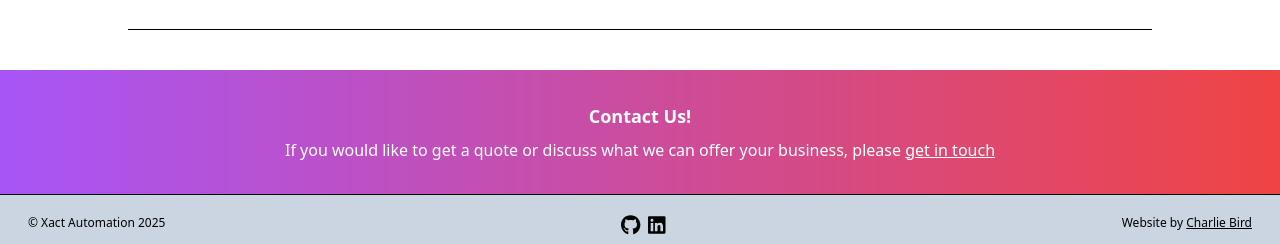
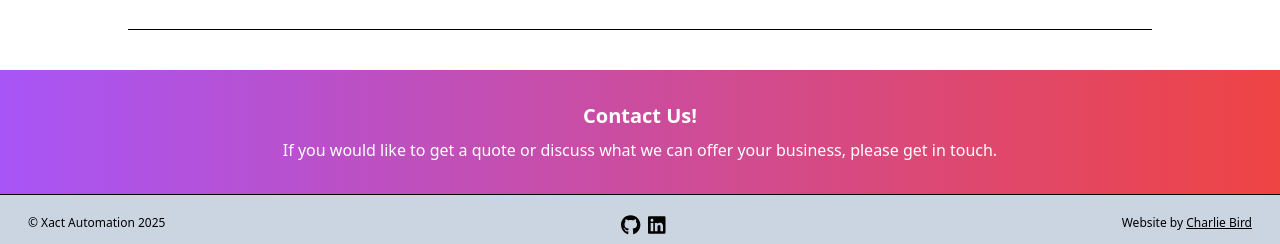
Before and after one commit to cbvvrd/xact-dev, a React (Vite) app: page /xact-dev/demo in a window 1280 px wide. Shown: the part 1761-2005 px from the top of the page. Built offline with nearby package versions, Linux system fonts and the light colour scheme.

Commit message:
Updated ContactUs component so the whole thing is a link to contact page. Also has underline on hover

```diff
--- a/src/components/ContactUs/index.jsx
+++ b/src/components/ContactUs/index.jsx
@@ -2,10 +2,12 @@ import { Link } from "react-router-dom";
 
 function ContactUs() {
     return (
-        <div className="flex flex-col items-center text-center text-white gap-2 py-8 px-5 bg-gradient-to-r from-purple-500 to-red-500">
-            <h4 className="text-lg font-semibold">Contact Us!</h4>
-            <p>If you would like to get a quote or discuss what we can offer your business, please <Link to="/xact-dev/contact" className="underline"> get in touch</Link></p>
+        <Link to="/xact-dev/contact">
+        <div className="flex flex-col items-center text-center text-white gap-2 py-8 px-5 bg-gradient-to-r from-purple-500 to-red-500 hover:underline">
+            <h4 className="text-xl font-semibold">Contact Us!</h4>
+            <p>If you would like to get a quote or discuss what we can offer your business, please get in touch.</p>
         </div>
+        </Link>
     );
 }
 
```
